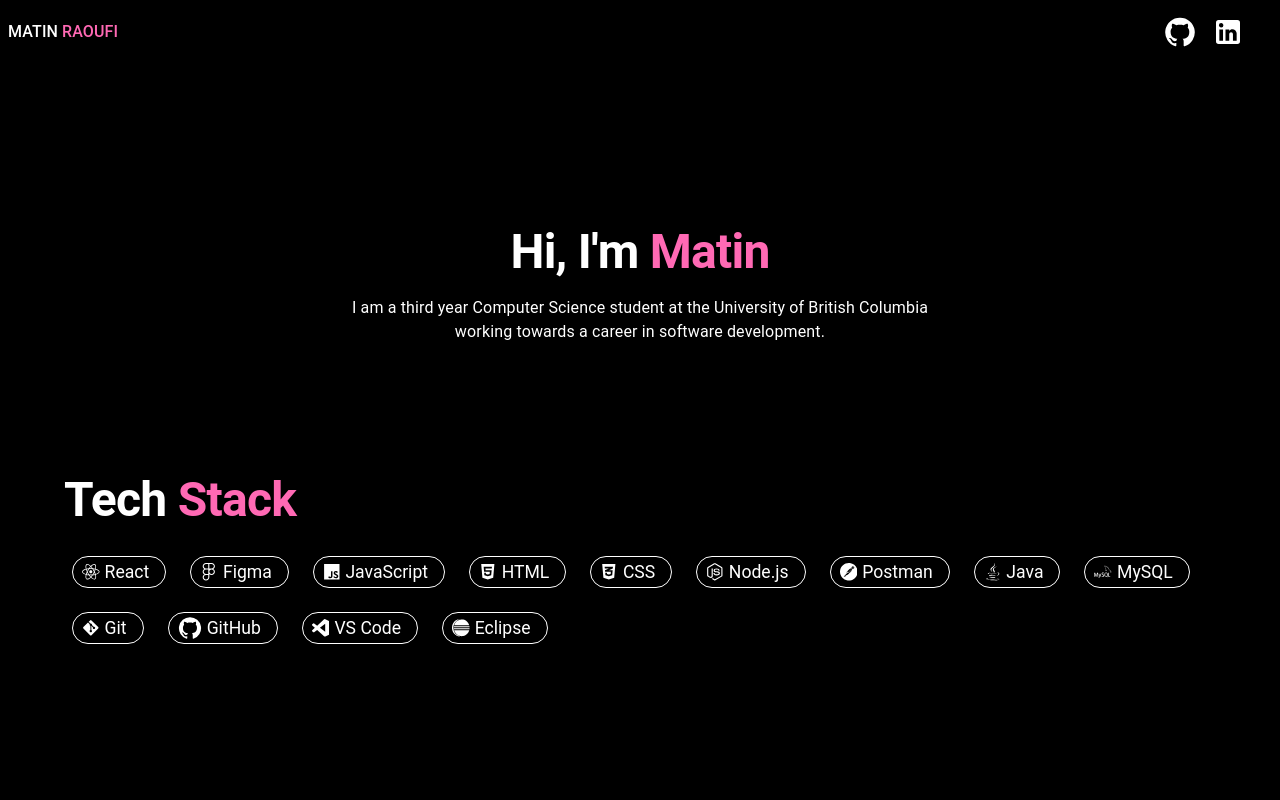
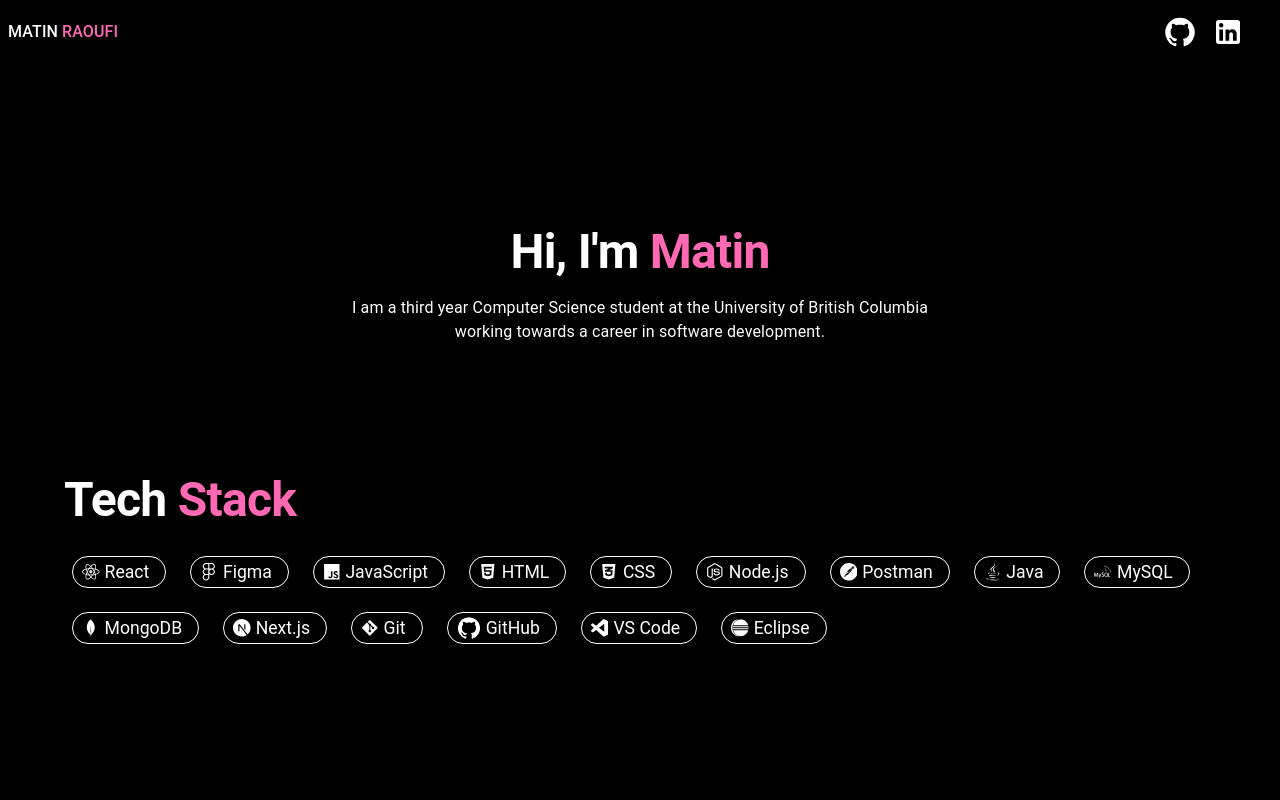
Before and after one commit to matin0014/matin0014.github.io, a React (Create React App) app: page / in a window 1280 px wide. Shown: the top 800 px of the page. Built offline with nearby package versions, Linux system fonts and the light colour scheme.

Commit message:
Added to techstack

```diff
--- a/src/component/techstack.js
+++ b/src/component/techstack.js
@@ -17,8 +17,7 @@ import {
   FaReact,
   FaDocker,
   FaGitAlt,
-  FaGoogle
-
+  FaGoogle,
 } from "react-icons/fa";
 import {
   SiTypescript,
@@ -29,7 +28,7 @@ import {
   SiFigma,
   SiPostman,
   SiNextdotjs,
-  SiExpress
+  SiExpress,
 } from "react-icons/si";
 
 const TechStack = () => {
@@ -43,6 +42,8 @@ const TechStack = () => {
     { name: 'Postman', icon: <SiPostman /> },
     { name: 'Java', icon: <FaJava /> },
     { name: 'MySQL', icon: <SiMysql /> },
+    { name: 'MongoDB', icon: <SiMongodb /> },  // Added MongoDB
+    { name: 'Next.js', icon: <SiNextdotjs /> },  // Added Next.js
     { name: 'Git', icon: <FaGitAlt /> },
     { name: 'GitHub', icon: <GitHubIcon /> },
     { name: 'VS Code', icon: <SiVisualstudiocode /> },
```
